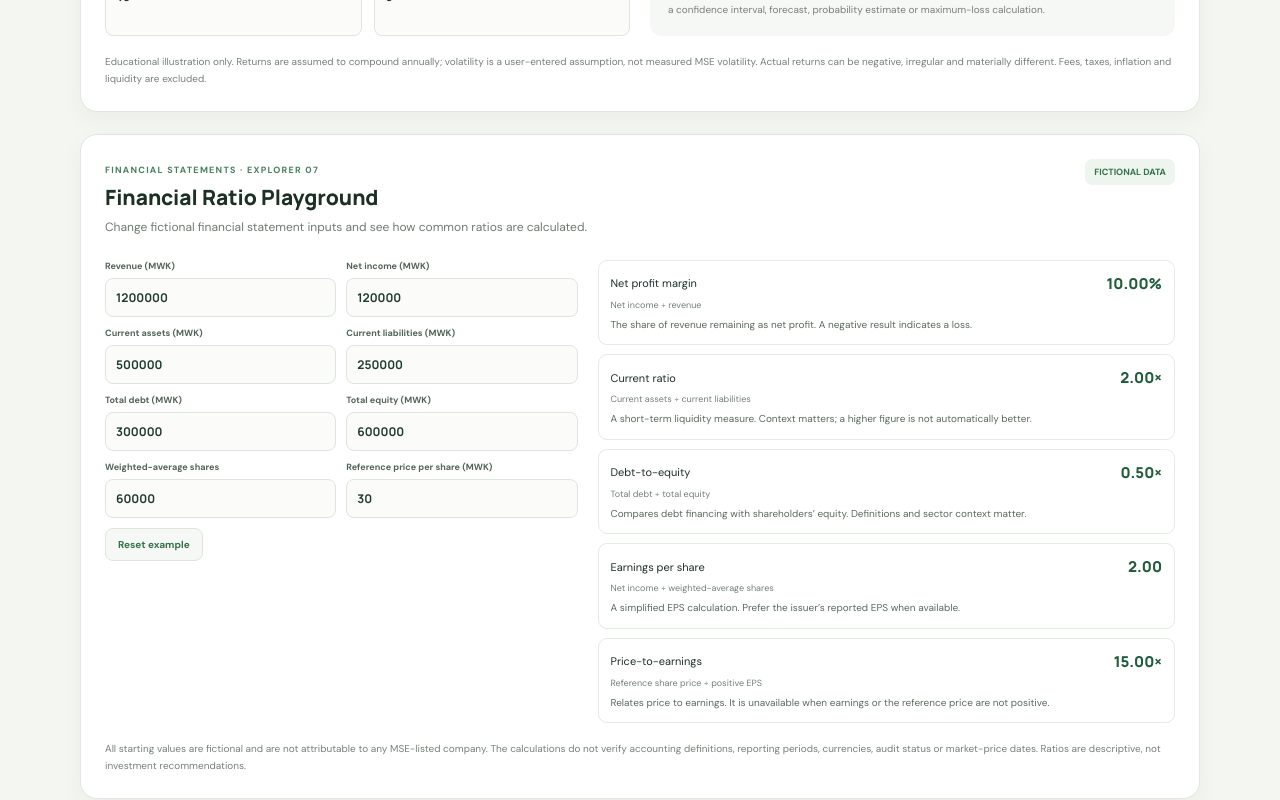
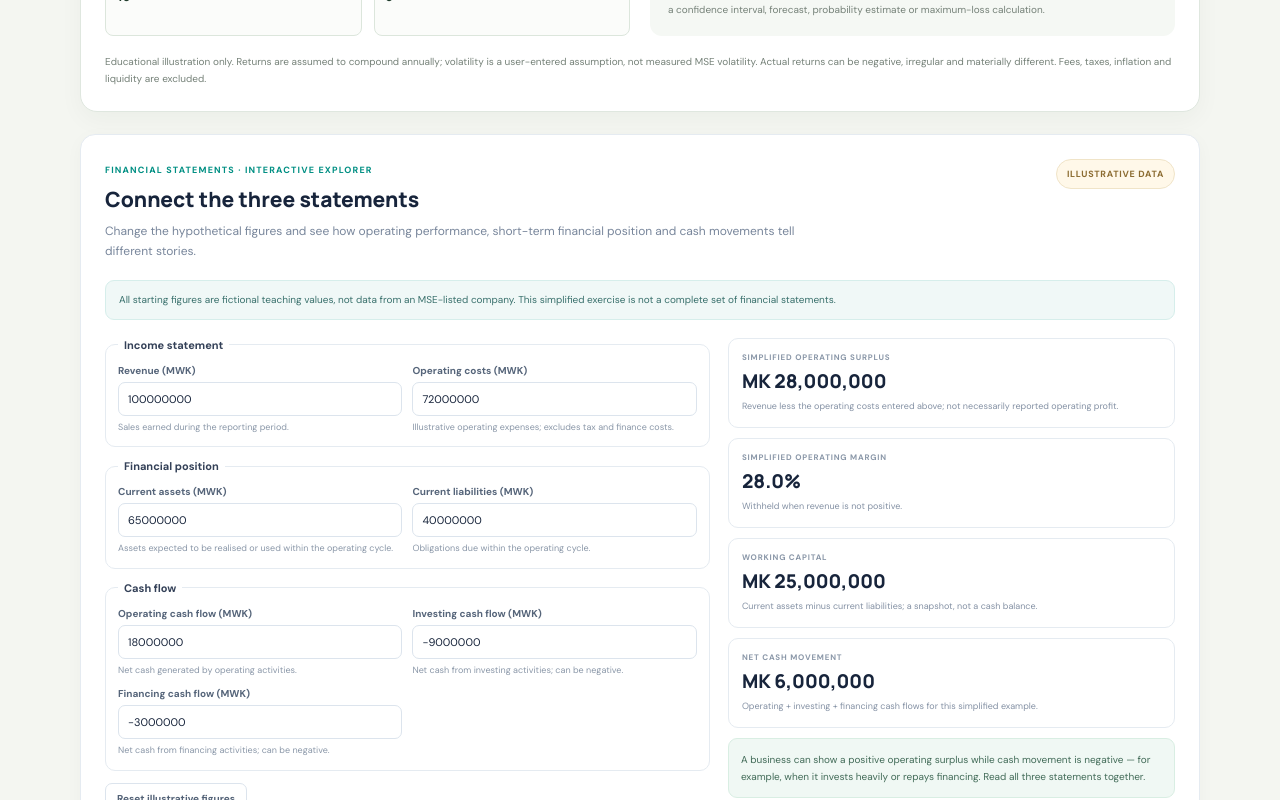
Before and after one commit to ZealotObryan/mse-data-intelligence, a Next.js app: page /academy/practice in a window 1280 px wide. Shown: the part 3640-4440 px from the top of the page. Built offline with nearby package versions, Linux system fonts and the light colour scheme.

Commit message:
Add statement explorer to Academy practice lab

```diff
--- a/src/app/academy/practice/page.tsx
+++ b/src/app/academy/practice/page.tsx
@@ -6,6 +6,7 @@ import MarketFlowExplorer from "@/components/academy/MarketFlowExplorer";
 import PortfolioBuilder from "@/components/academy/PortfolioBuilder";
 import RiskReturnExplorer from "@/components/academy/RiskReturnExplorer";
 import FinancialRatioPlayground from "@/components/academy/FinancialRatioPlayground";
+import FinancialStatementExplorer from "@/components/academy/FinancialStatementExplorer";
 import InvestorAssessment from "@/components/academy/InvestorAssessment";
 import styles from "./page.module.css";
 
@@ -45,6 +46,7 @@ export default function AcademyPracticePage() {
           <RiskReturnExplorer />
         </section>
         <section id="financial-analysis" aria-label="Financial analysis tools" className={styles.toolGroup}>
+          <FinancialStatementExplorer />
           <FinancialRatioPlayground />
         </section>
         <section id="knowledge-check" aria-label="Investor knowledge assessment" className={styles.toolGroup}>
```
